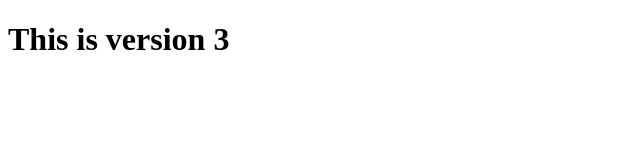
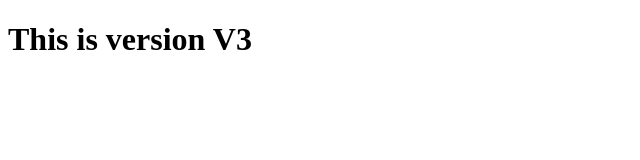
Before and after one commit to Sachinrautela/my-repo, a plain HTML site: page index.html in a window 1280 px wide. Shown: the full height of the page, 0-640 px from the left. Drawn offline with Linux system fonts and the light colour scheme.

Commit message:
This is V3

```diff
--- a/index.html
+++ b/index.html
@@ -6,6 +6,6 @@
     <title>Document</title>
 </head>
 <body>
-    <h1>This is version 3</h1>
+    <h1>This is version V3</h1>
 </body>
 </html>
```
